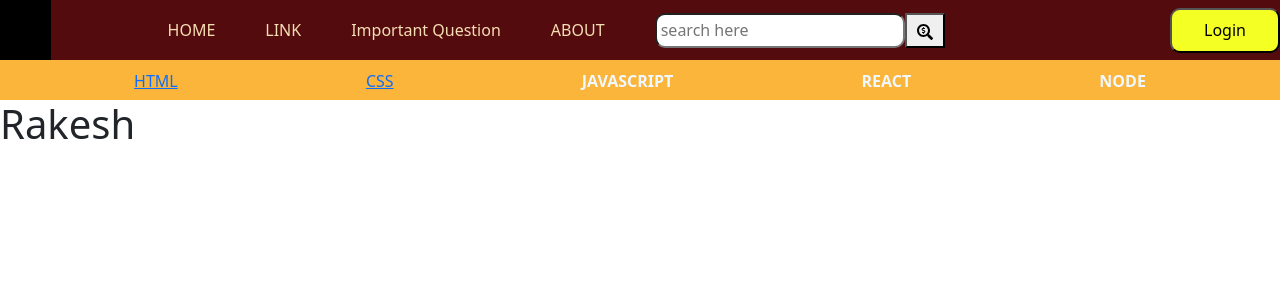
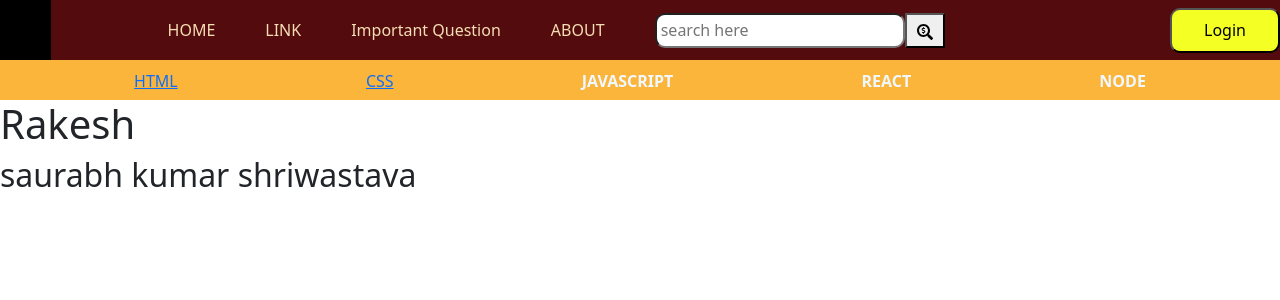
Before and after one commit to Rakesh1github/E-learning-Platform-, a React (Vite) app: page / in a window 1280 px wide. Shown: the top 300 px of the page. Built offline with nearby package versions, Linux system fonts and the light colour scheme.

Commit message:
Updated something

```diff
--- a/src/App.jsx
+++ b/src/App.jsx
@@ -17,6 +17,7 @@ function App() {
       <Nav2/>
 
     <h1>Rakesh</h1>
+    <h2>saurabh kumar shriwastava</h2>
       <Routes>
 
         <Route path='/css' element={<Nav2/>}/>
```
